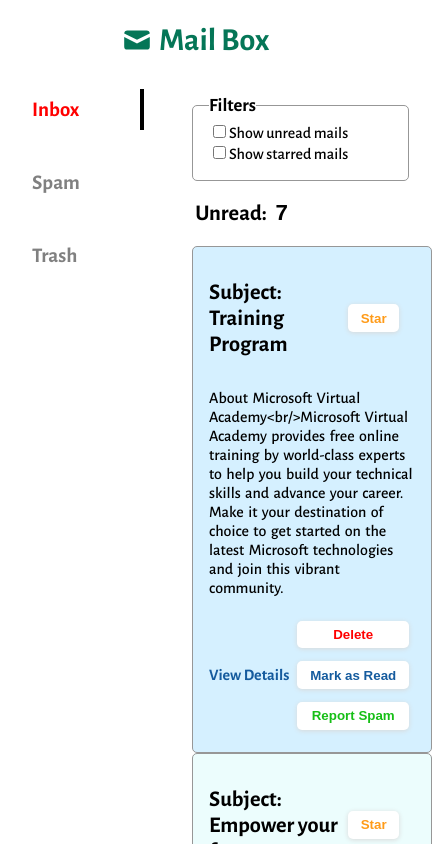
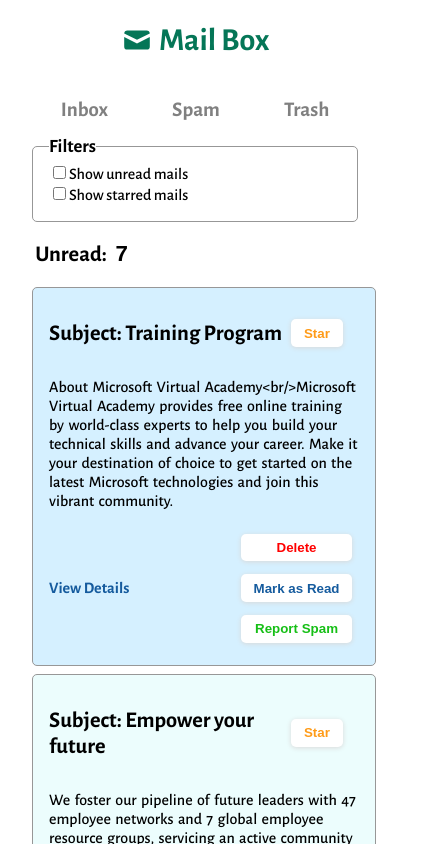
Before and after one commit to prachi-sahu-codes/react-set10-mail, a React (Create React App) app: page / in a window 390 px wide. Shown: the top 844 px of the page, 441 px wide, since content can reach past the window. Built offline with nearby package versions, Linux system fonts and the light colour scheme; a web font is replaced by a local one.

Commit message:
media query added

```diff
--- a/src/App.css
+++ b/src/App.css
@@ -39,9 +39,14 @@
 }
 
 .navLink {
+  color: gray;
   text-decoration: none;
   padding: 0.5rem 1rem;
   font-weight: 600;
+}
+.navLink:focus {
+  color: red;
+  border-right: 4px solid black;
 }
 
 /*********Filter**********/
@@ -186,3 +191,22 @@ input {
     margin: 10rem 0 0 22rem;
   }
 }
+
+@media only screen and (max-width: 600px) {
+  .view-flex {
+    display: block;
+  }
+  .sidebar {
+    flex-direction: row;
+    justify-content: center;
+  }
+  .navLink:focus {
+    border-right: none;
+  }
+  .card {
+    margin-bottom: 0.5rem;
+  }
+  .emptyListTitle {
+    text-align: center;
+  }
+}
--- a/src/component/Header.js
+++ b/src/component/Header.js
@@ -1,19 +1,15 @@
 import { NavLink } from "react-router-dom";
 
 export const Header = () => {
-  const activeStyle = ({ isActive }) => ({
-    borderRight: isActive ? "4px solid black" : "",
-    color: isActive ? "red" : "gray",
-  });
   return (
     <nav className="sidebar">
-      <NavLink to="/" style={activeStyle} className="navLink">
+      <NavLink to="/" className="navLink">
         Inbox
       </NavLink>
-      <NavLink to="/spam" style={activeStyle} className="navLink">
+      <NavLink to="/spam" className="navLink">
         Spam
       </NavLink>
-      <NavLink to="/trash" style={activeStyle} className="navLink">
+      <NavLink to="/trash" className="navLink">
         Trash
       </NavLink>
     </nav>
```
